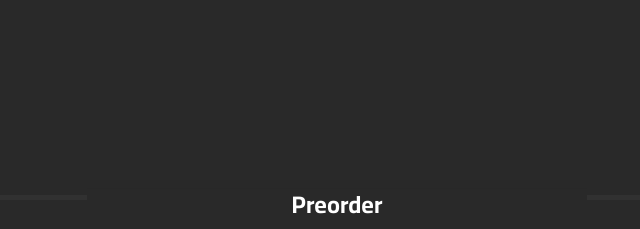
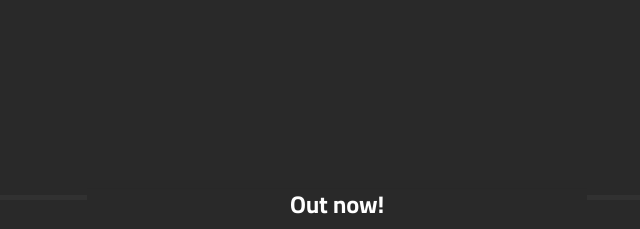
Before and after one commit to MikXigen/mindthegaap, a plain HTML site: page index.html in a window 1280 px wide. Shown: the top 229 px of the page, 303-943 px from the left. Drawn offline with nearby package versions, Linux system fonts and the light colour scheme; some icons are missing.

Commit message:
Content update

```diff
--- a/index.html
+++ b/index.html
@@ -24,7 +24,7 @@
     </header>
     <section id="home" class="home">
         <div class="promo">
-            <h2>Preorder</h2>
+            <h2>Out now!</h2>
             <a href="https://www.beatport.com/release/sen/3483245">
                 <img src="https://geo-media.beatport.com/image_size/1400x1400/09c40df1-51ca-4b61-b1b8-ff13c03d6509.jpg" alt="Current promo banner">
             </a>
```
